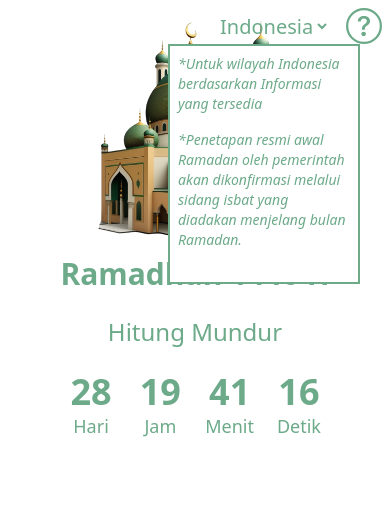
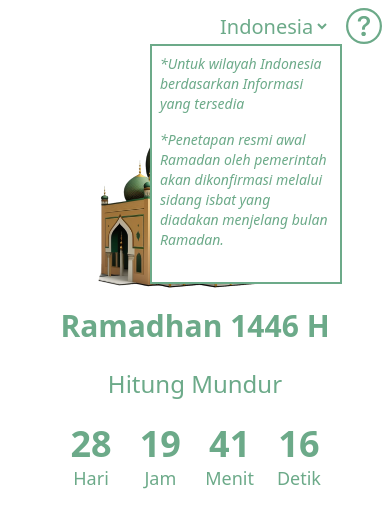
Before and after one commit to ovierevaldi/ramadhan-countdown-timer, a React (Vite) app: page / in a window 390 px wide. Both pictures are taken after a click on the button 364 px from the left and 26 px from the top of the page. Shown: the top 528 px of the page. Built offline with nearby package versions, Linux system fonts and the light colour scheme; a web font is replaced by a local one.

Commit message:
refactor layout structure for improved tooltip and countdown timer presentation

```diff
--- a/src/App.tsx
+++ b/src/App.tsx
@@ -53,7 +53,32 @@ function App({ targetDate } : AppProp) {
   }
 
   return (
+    <div>
+      <div className='text-4xl m-2'>
+        <div className='w-full'>
+          <div className='flex gap-x-4 items-center justify-end w-full'>
+            <select className='text-xl md:text-2xl' defaultValue={currentBahasa} onChange={(e) => changeBahasa(e.target.value as SelectedBahasa)}>
+              <option value={'English'}>English</option>
+              <option value={'Indonesia'}>Indonesia</option>
+            </select>
+
+            <button className='cursor-pointer' onClick={showTooltip}>
+              <BsQuestionCircle />
+            </button>
+          </div>
+        </div>
+        {
+          isTooltipOpen &&
+          <div className='w-48 h-60 border-2 absolute right-0 -translate-x-1/4  p-2 bg-white'>
+            <p className='italic text-sm mb-4'>*{ContextLanguage().getParagraph1(currentBahasa)}</p>
+            <p className='italic text-sm'>
+            *{ContextLanguage().getParagraph2(currentBahasa)}
+            </p>
+          </div>
+        }
+      </div>
       <div className='grid place-items-center'>
+
         <img src={masjidImage} className='w-64 md:w-80'/>
 
         <div className='flex flex-col gap-y-6 text-center'>
@@ -74,28 +99,6 @@ function App({ targetDate } : AppProp) {
 
           </div>
         </div>
-
-      <div className='absolute top-0 right-0 text-4xl m-2'>
-        <div className='flex gap-x-4 items-center'>
-
-          <select className='text-xl md:text-2xl' defaultValue={currentBahasa} onChange={(e) => changeBahasa(e.target.value as SelectedBahasa)}>
-            <option value={'English'}>English</option>
-            <option value={'Indonesia'}>Indonesia</option>
-          </select>
-
-          <button className='cursor-pointer' onClick={showTooltip}>
-            <BsQuestionCircle />
-          </button>
-        </div>
-        {
-          isTooltipOpen &&
-          <div className='w-48 h-60 border-2 absolute -translate-x-[25%] p-2 bg-white'>
-            <p className='italic text-sm mb-4'>*{ContextLanguage().getParagraph1(currentBahasa)}</p>
-            <p className='italic text-sm'>
-            *{ContextLanguage().getParagraph2(currentBahasa)}
-            </p>
-          </div>
-        }
       </div>
     </div>
   )
```
Lines whose indentation alone changed are shown as unchanged.
